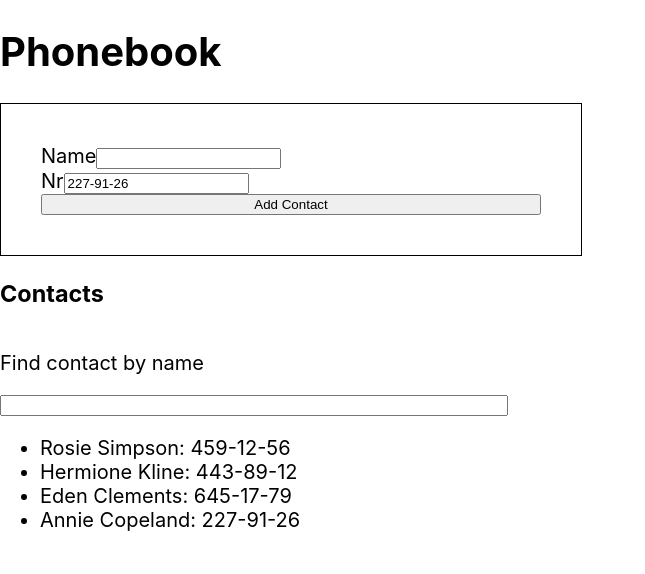
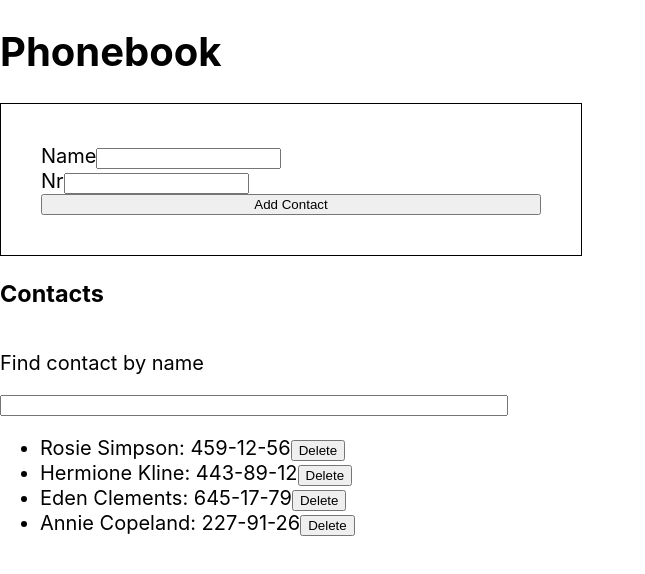
Before and after one commit to Wiecek-K/goit-react-hw-02-phonebook, a React (Create React App) app: page / in a window 1280 px wide. Shown: the top 574 px of the page, without its empty margins (0-645 px from the left). Built offline with nearby package versions, Linux system fonts and the light colour scheme.

Commit message:
step6 end

```diff
--- a/src/components/ContactForm.jsx
+++ b/src/components/ContactForm.jsx
@@ -35,7 +35,6 @@ class ContactFormt extends Component {
             pattern="\+?\d{1,4}?[-.\s]?\(?\d{1,3}?\)?[-.\s]?\d{1,4}[-.\s]?\d{1,4}[-.\s]?\d{1,9}"
             title="Phone number must be digits and can contain spaces, dashes, parentheses and can start with +"
             required
-            defaultValue={'227-91-26'}
           />
         </label>
         <button type="submit">Add Contact</button>
--- a/src/components/ContactList.jsx
+++ b/src/components/ContactList.jsx
@@ -4,12 +4,18 @@ import PropTypes from 'prop-types';
 class ContactList extends Component {
   static propTypes = {
     contacts: PropTypes.array.isRequired,
+    onDeleteContact: PropTypes.func.isRequired,
   };
   render() {
     return (
       <ul>
         {this.props.contacts.map(({ id, name, number }) => (
-          <li key={id}>{`${name}:   ${number}`}</li>
+          <li key={id}>
+            {`${name}:   ${number}`}
+            <button onClick={() => this.props.onDeleteContact(id)}>
+              Delete
+            </button>
+          </li>
         ))}
       </ul>
     );
--- a/src/components/Phonebook.jsx
+++ b/src/components/Phonebook.jsx
@@ -13,8 +13,6 @@ class Phonebook extends Component {
         { id: 'id-3', name: 'Eden Clements', number: '645-17-79' },
         { id: 'id-4', name: 'Annie Copeland', number: '227-91-26' },
       ],
-      name: '',
-      number: '',
       filter: '',
     };
   }
@@ -23,7 +21,6 @@ class Phonebook extends Component {
     const form = evt.currentTarget;
     const name = form.elements.name.value;
     const number = form.elements.number.value;
-
     if (this.state.contacts.some(contact => contact.name === name)) {
       alert(`${name} is already in contacts`);
     } else {
@@ -37,27 +34,21 @@ class Phonebook extends Component {
           },
         ],
       }));
+      form.reset();
     }
   };
   onInputChange = e => {
     this.setState({ [e.target.name]: e.target.value });
   };
-  //   createNewContact = () => {
-  //     this.setState(prevState => ({
-  //       contacts: [
-  //         ...prevState.contacts,
-  //         {
-  //           id: nanoid(),
-  //           name: this.state.name,
-  //           number: this.state.number,
-  //         },
-  //       ],
-  //     }));
-  //   };
   filterContacts = () =>
     this.state.contacts.filter(contact =>
       contact.name.toLowerCase().includes(this.state.filter.toLowerCase())
     );
+  deleteContact = id => {
+    this.setState(prevState => ({
+      contacts: prevState.contacts.filter(obj => obj.id !== id),
+    }));
+  };
 
   render() {
     return (
@@ -67,9 +58,15 @@ class Phonebook extends Component {
         <h3>Contacts</h3>
         <Filter onInputChange={this.onInputChange} />
         {!this.state.filter ? (
-          <ContactList contacts={this.state.contacts} />
+          <ContactList
+            contacts={this.state.contacts}
+            onDeleteContact={this.deleteContact}
+          />
         ) : (
-          <ContactList contacts={this.filterContacts()} />
+          <ContactList
+            contacts={this.filterContacts()}
+            onDeleteContact={this.deleteContact}
+          />
         )}
       </>
     );
```
